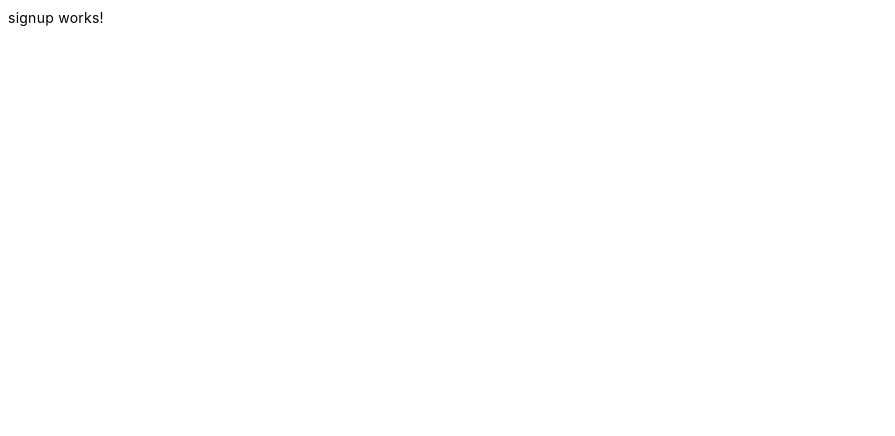
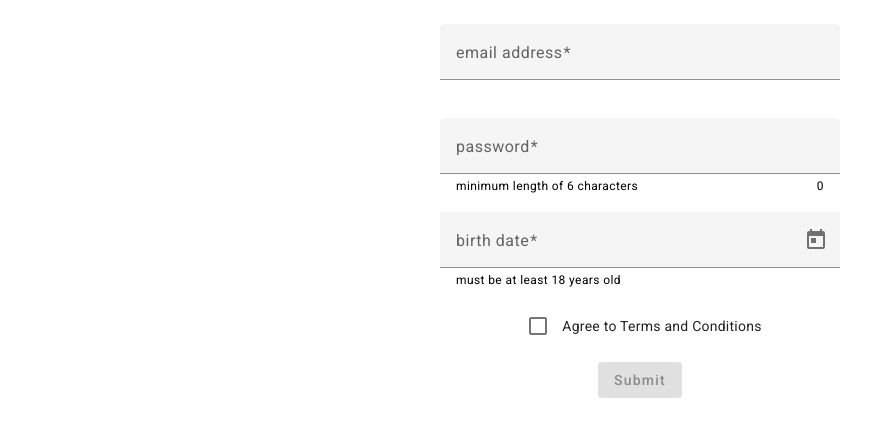
Before and after one commit to madhundle/fitness-tracker, an Angular app: page /signup in a window 1280 px wide. Shown: the top 436 px of the page, without its empty margins (0-895 px from the left). Built offline with nearby package versions, Linux system fonts and the light colour scheme.

Commit message:
signup and login components initially set up

```diff
--- a/src/app/app.module.ts
+++ b/src/app/app.module.ts
@@ -2,6 +2,7 @@ import { NgModule } from '@angular/core';
 import { BrowserModule } from '@angular/platform-browser';
 
 import { AppRoutingModule } from './app-routing.module';
+import { FormsModule } from '@angular/forms';
 import { AppComponent } from './app.component';
 import { MaterialModule } from './material.module';
 import { provideAnimationsAsync } from '@angular/platform-browser/animations/async';
@@ -28,6 +29,7 @@ import { PastTrainingsComponent } from './training/past-trainings/past-trainings
   imports: [
     BrowserModule,
     AppRoutingModule,
+    FormsModule,
     MaterialModule
   ],
   providers: [
--- a/src/app/auth/login/login.component.html
+++ b/src/app/auth/login/login.component.html
@@ -1 +1,32 @@
-<p>login works!</p>
+<section>
+
+  <!-- Signup Form -->
+  <form #signupForm="ngForm" (ngSubmit)="onSubmit(signupForm)">
+
+    <!-- Email -->
+    <mat-form-field floatLabel="auto">
+      <mat-label>email address</mat-label>
+      <input matInput type="email" ngModel name="email" email required #emailInput="ngModel">
+      <mat-error *ngIf="emailInput.hasError('required')">e-mail is required</mat-error>
+      <mat-error *ngIf="!emailInput.hasError('required')">e-mail is invalid</mat-error>
+    </mat-form-field>
+
+    <!-- Password -->
+    <mat-form-field hintLabel="minimum length of 6 characters">
+      <mat-label>password</mat-label>
+      <input matInput type="password" ngModel name="password" required minlength="6"
+       #pwInput="ngModel">
+      <mat-hint align="end">{{ pwInput.value?.length }}</mat-hint>
+      <mat-error>password is invalid</mat-error>
+    </mat-form-field>
+
+    <!-- Submit -->
+    <button mat-raised-button
+     color="primary"
+     type="submit"
+     id="submitBtn"
+     [disabled]="signupForm.invalid">
+     Submit
+    </button>
+  </form>
+</section>
--- a/src/app/auth/login/login.component.scss
+++ b/src/app/auth/login/login.component.scss
@@ -0,0 +1,15 @@
+form {
+  display: flex;
+  flex-direction: column;
+  align-items: center;
+}
+
+mat-form-field {
+  width: 90%;
+  max-width: 400px;
+  margin-top: 1rem;
+}
+
+#submitBtn {
+  margin-top: 1rem;
+}
--- a/src/app/auth/login/login.component.ts
+++ b/src/app/auth/login/login.component.ts
@@ -1,4 +1,5 @@
 import { Component } from '@angular/core';
+import { NgForm } from '@angular/forms';
 
 @Component({
   selector: 'app-login',
@@ -7,4 +8,9 @@ import { Component } from '@angular/core';
 })
 export class LoginComponent {
 
+  onSubmit(form: NgForm) {
+    console.log(form);
+  }
+
+
 }
--- a/src/app/auth/signup/signup.component.html
+++ b/src/app/auth/signup/signup.component.html
@@ -1 +1,45 @@
-<p>signup works!</p>
+<section>
+
+  <!-- Signup Form -->
+  <form #signupForm="ngForm" (ngSubmit)="onSubmit(signupForm)">
+
+    <!-- Email -->
+    <mat-form-field floatLabel="auto">
+      <mat-label>email address</mat-label>
+      <input matInput type="email" ngModel name="email" email required #emailInput="ngModel">
+      <mat-error *ngIf="emailInput.hasError('required')">e-mail is required</mat-error>
+      <mat-error *ngIf="!emailInput.hasError('required')">e-mail is invalid</mat-error>
+    </mat-form-field>
+
+    <!-- Password -->
+    <mat-form-field hintLabel="minimum length of 6 characters">
+      <mat-label>password</mat-label>
+      <input matInput type="password" ngModel name="password" required minlength="6"
+       #pwInput="ngModel">
+      <mat-hint align="end">{{ pwInput.value?.length }}</mat-hint>
+      <mat-error>password is invalid</mat-error>
+    </mat-form-field>
+
+    <!-- Birth Date -->
+    <mat-form-field>
+      <mat-label>birth date</mat-label>
+      <input matInput [matDatepicker]="picker" placeholder="mm/dd/yyyy" [max]="maxDate" ngModel name="birthdate" required>
+      <mat-datepicker-toggle [for]="picker" matSuffix></mat-datepicker-toggle>
+      <mat-datepicker #picker></mat-datepicker>
+      <mat-hint>must be at least 18 years old</mat-hint>
+      <mat-error>birth date is required</mat-error>
+    </mat-form-field>
+
+    <!-- Terms and Conditions -->
+    <mat-checkbox ngModel name="agree" color="primary" #terms>Agree to Terms and Conditions</mat-checkbox>
+
+    <!-- Submit -->
+    <button mat-raised-button
+     color="primary"
+     type="submit"
+     id="submitBtn"
+     [disabled]="!terms.checked || signupForm.invalid">
+     Submit
+    </button>
+  </form>
+</section>
--- a/src/app/auth/signup/signup.component.scss
+++ b/src/app/auth/signup/signup.component.scss
@@ -0,0 +1,19 @@
+form {
+  display: flex;
+  flex-direction: column;
+  align-items: center;
+}
+
+mat-form-field {
+  width: 90%;
+  max-width: 400px;
+  margin-top: 1rem;
+}
+
+mat-checkbox {
+  margin-top: 1rem;
+}
+
+#submitBtn {
+  margin-top: 1rem;
+}
--- a/src/app/auth/signup/signup.component.ts
+++ b/src/app/auth/signup/signup.component.ts
@@ -1,10 +1,24 @@
-import { Component } from '@angular/core';
+import { Component, OnInit } from '@angular/core';
+import { NgForm } from '@angular/forms';
 
 @Component({
   selector: 'app-signup',
   templateUrl: './signup.component.html',
   styleUrl: './signup.component.scss'
 })
-export class SignupComponent {
+export class SignupComponent implements OnInit {
+  maxDate;
+
+  ngOnInit() {
+    // just setting it to today's date means no future date can be selected
+    this.maxDate = new Date();
+    // subtracting 18 years means you must be at least 18 years old to sign up
+    this.maxDate.setFullYear(this.maxDate.getFullYear() - 18);
+
+  }
+
+  onSubmit(form: NgForm) {
+    console.log(form);
+  }
 
 }
--- a/src/app/material.module.ts
+++ b/src/app/material.module.ts
@@ -1,11 +1,18 @@
 import { NgModule } from '@angular/core';
 import { MatButtonModule } from '@angular/material/button';
 import { MatIconModule } from '@angular/material/icon';
+import { MatFormFieldModule } from '@angular/material/form-field';
+import { MatInputModule } from '@angular/material/input';
+import { MatDatepickerModule } from '@angular/material/datepicker';
+import { MatNativeDateModule } from '@angular/material/core';
+import { MatCheckboxModule } from '@angular/material/checkbox';
 
 // A Module to manage all Material package imports
 // This pattern keeps the App Module from being bloated
 @NgModule({
-  imports: [MatButtonModule, MatIconModule],
-  exports: [MatButtonModule, MatIconModule]
+  imports: [MatButtonModule, MatIconModule, MatFormFieldModule, MatInputModule,
+            MatDatepickerModule, MatNativeDateModule, MatCheckboxModule],
+  exports: [MatButtonModule, MatIconModule, MatFormFieldModule, MatInputModule,
+            MatDatepickerModule, MatNativeDateModule, MatCheckboxModule]
 })
-export class MaterialModule {}
+export class MaterialModule { }
```
